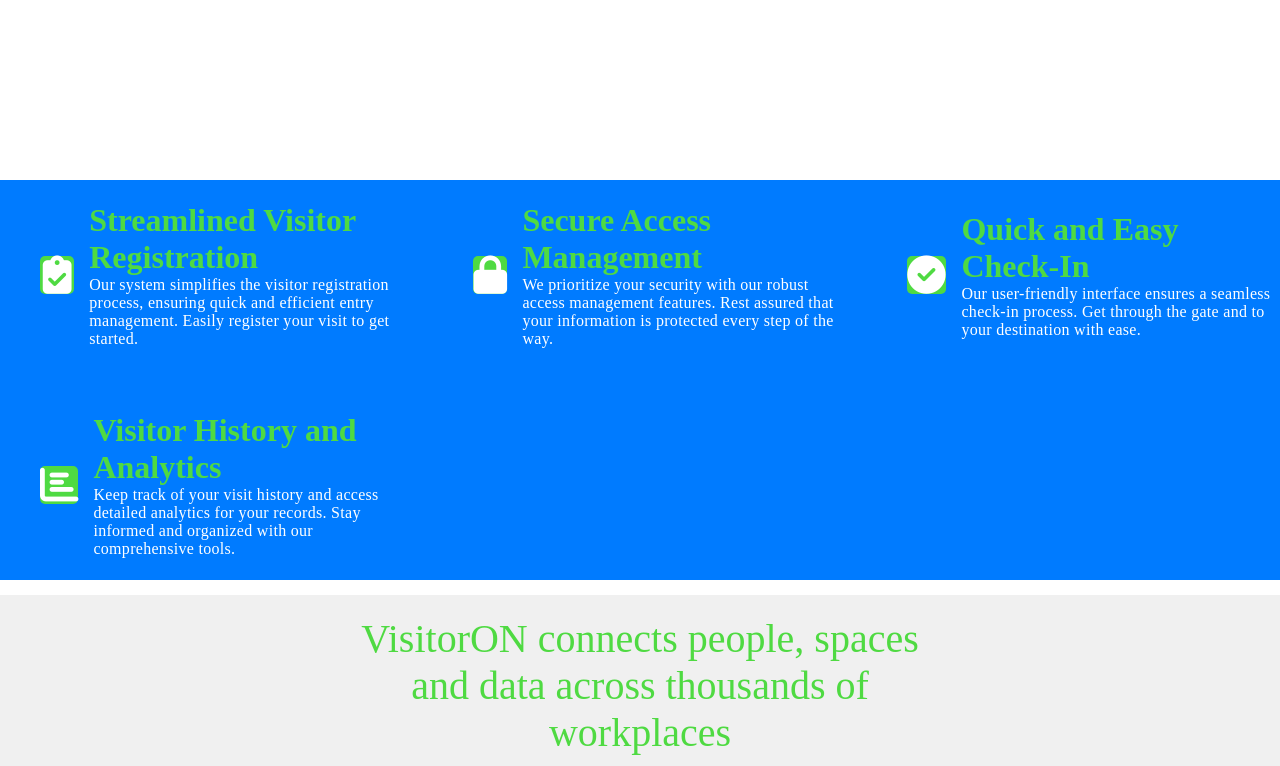
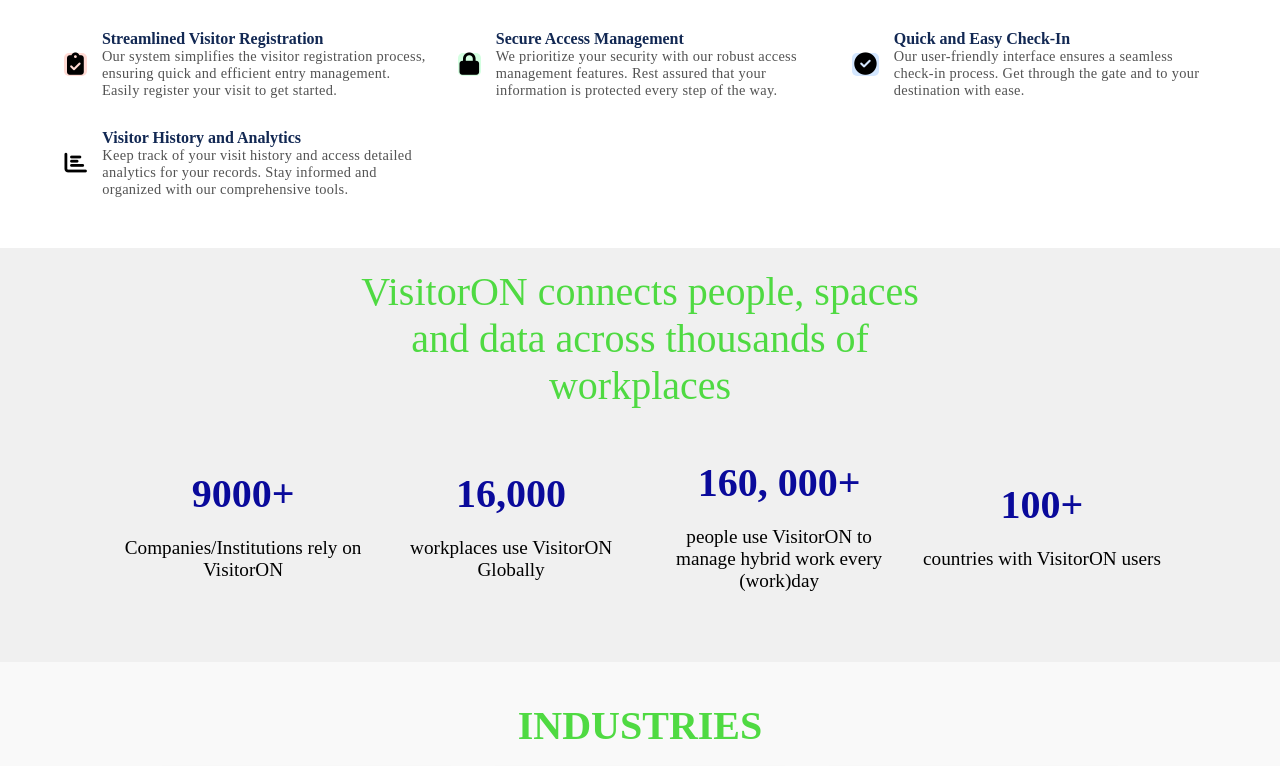
Before and after one commit to olobulu/VisitorOn_update, a plain HTML site: page index.html in a window 1280 px wide. Shown: the part 1040-1806 px from the top of the page. Drawn offline with nearby package versions, Linux system fonts and the light colour scheme.

Commit message:
Update style.css

```diff
--- a/css/style.css
+++ b/css/style.css
@@ -166,23 +166,9 @@ ul{
 .submenu button:focus {
   outline: 2px solid #27ae60; /* Focus ring updated to greenish color */
 }
-
-/* Responsive Menu Button */
+/* Responsive Menu Button - Hidden on large screens */
 .menu-btn {
-  display: none;
-}
-
-.menu-icon {
-  display: none;
-  cursor: pointer;
-}
-
-.menu-icon .nav-icon {
-  height: 3px;
-  width: 25px;
-  background: white;
-  margin: 5px 0;
-  transition: all 0.3s ease-in-out;
+  display: none; /* Hide the checkbox on large screens */
 }
 
 /*===========hero content begin========>*/
@@ -291,7 +277,7 @@ ul{
 /*==============slides/functions===============*/
 .services-slider {
   width: 100%;
-  height: 600px;
+  height: 400px;
   margin-top: 5px;
   overflow: hidden;
   position: relative;
@@ -338,50 +324,41 @@ ul{
 /*==============slides end===============*/
 
 /*==============what-we-provide===============*/
-
 .what-we-provide{
-  max-width: 100%;
-  background-color: #007BFF;
+  max-width: 1200px;
+  width: 90%;
+  margin: 50px auto;
   display: grid;
   grid-template-columns: 1fr 1fr 1fr;
-  grid-gap: 20px;
+  grid-gap: 30px;
   align-items: center;
   justify-items: center;
-  height: 50vh;
 }
 .w-info-box{
   display: flex;
   justify-content: flex-start;
   align-items: center;
-  margin-left: 40px;
 }
 
 .w-info-icon{
-  width: 100px;
+  width: 60px;
   height: 6 0px;
   display: flex;
   justify-content: center;
   align-items: center;
   margin-right: 15px;
-  font-size: 2.4rem;
+  font-size: 1.4rem;
   border-radius: 5px;
 }
 .w-info-box1 .w-info-icon{
-  background-color: #4fda42;
-  color: #fff;
+  background-color: #ffdad4;
 }
 .w-info-box2 .w-info-icon{
-  background-color: #4fda42;
-  color: #fff;
+  background-color: #d4ffe1;
 }
 
 .w-info-box3 .w-info-icon{
-  background-color: #4fda42;
-  color: #fff;
-}
-.w-info-box4 .w-info-icon{
-  background-color: #4fda42;
-  color: #fff;
+  background-color: #d4e7ff;
 }
 .w-info-text{
   display: flex;
@@ -389,16 +366,16 @@ ul{
 }
 
 .w-info-text strong{
-   color: #4fda42;
+   color: #122853;
    font-weight: 700;
-   font-size: 2rem;
 }
 
 .w-info-text p{
-   color: #fff;
+   color: #535353;
    letter-spacing: 0.3px;
-   font-size: 1rem;
+   font-size: 0.9rem;
 }
+
 
 
 /*---------------------------------OUR STORY-------------*/
@@ -462,15 +439,21 @@ ul{
 }
 
 .how-it-manifest-left {
-  max-width: 1200px;
+  max-width: 1000px;
   margin: 0 auto;
   text-align: center;
 }
 
-.how-it-manifest-left h2 {
+.how-it-manifest-left h2, h4 {
   font-size: 2.5rem;
   margin-bottom: 20px;
   color: #4fda42;
+}
+.manifest-image{
+  background-color: rgba(143, 143, 150, 0.39);
+   width: 800px;
+  margin: 0 auto;
+  margin-top: 20px;
 }
 
 /* Container for boxes */
@@ -582,7 +565,7 @@ ul{
   font-weight: bold;
 }
 
-.partners-section {
+.partners-section-2 {
   padding: 50px 0; /* Adjust vertical padding as needed */
   background-color: #701a1a1f;
   text-align: center;
@@ -703,7 +686,6 @@ footer {
   margin-right: 8px;
   color: #4fda42;
 }
-
 .footer-link-box ul li a:hover {
   color: #4fda42;
 }
```
